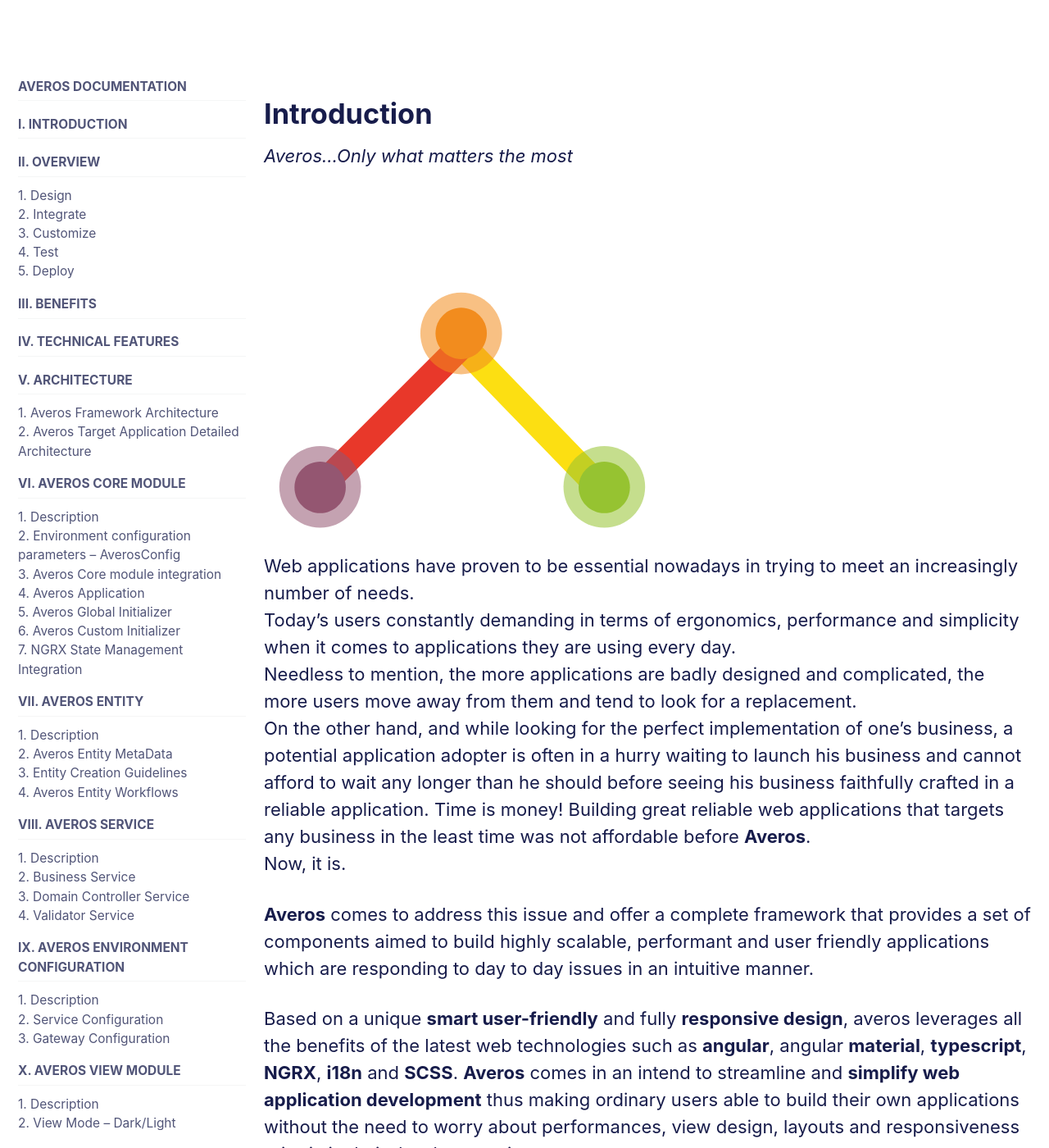
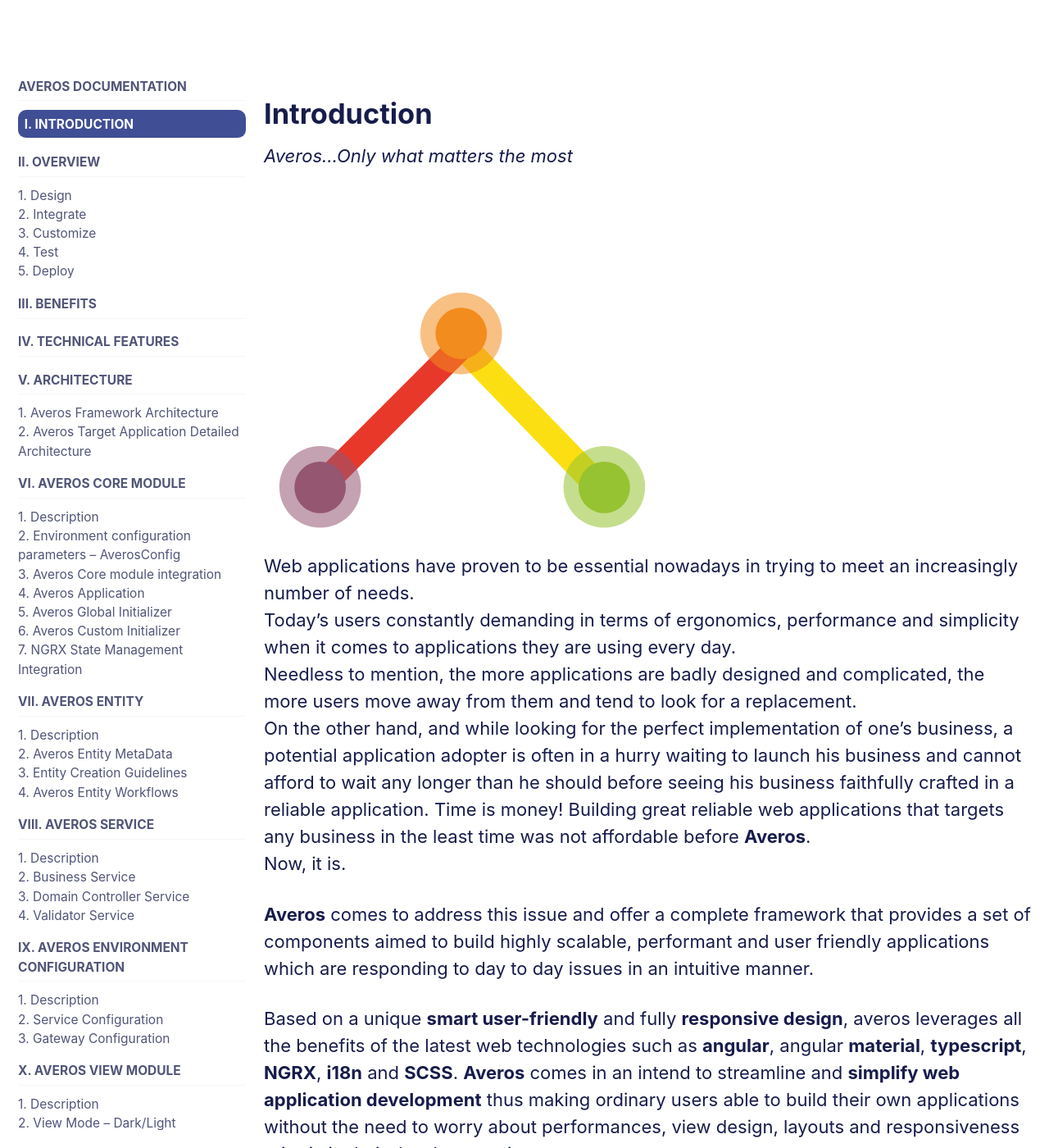
Before and after one commit to averos-io/averos-io.github.io, a Jekyll site: the page built from _docs/documentation/01-introduction.md, in a window 1280 px wide and 1400 px high. Shown: the whole window at 82% size. Built offline with Jekyll 4.4.1, drawn with Linux system fonts in a browser that asks for light colours; cached includes are drawn as plain includes; comment, search, counter and statistics services are not loaded; a style sheet for code colours, icons or effects is not loaded.

Commit message:
updated layout

```diff
--- a/_includes/nav_list
+++ b/_includes/nav_list
@@ -8,7 +8,9 @@
     {% for nav in navigation %}
       <li>
         {% if nav.url %}
-          <a href="{{ nav.url | flatify | relative_url }}"><span class="nav__sub-title">{{ nav.title }}</span></a>
+          <a href="{{ nav.url | flatify | relative_url }}"{% if nav.url == page.url %} class="active-title"{% endif %}>
+            <span class="nav__sub-title">{{ nav.title }}</span>
+          </a>
         {% else %}
           <span class="nav__sub-title">{{ nav.title }}</span>
         {% endif %}
@@ -17,7 +19,9 @@
         <ul>
           {% for child in nav.children %}
               {% if child.url %}
-                <li><a href="{{ child.url | flatify | relative_url }}"{% if child.url == page.url %} class="active"{% endif %}>{{ child.title }}</a></li>
+              <li>
+                <a href="{{ child.url | flatify | relative_url }}"{% if child.url == page.url %} class="active"{% endif %}>{{ child.title }}</a>
+              </li>
               {% else %}
                 <span class="nav__sub-title">{{ child.title }}</span>
               {% endif %}
@@ -26,7 +30,9 @@
                 <ul>
                   {% for c in child.children %}
                       {% if c.url %}
-                        <li style="padding-left: 0.9em;"><a href="{{ c.url | flatify | relative_url }}"{% if c.url == page.url %} class="active"{% endif %}>{{ c.title }} {{c.section}}</a></li>
+                        <li style="padding-left: 0.9em;">
+                          <a href="{{ c.url | flatify | relative_url }}"{% if c.url == page.url %} class="active"{% endif %}>{{ c.title }} {{c.section}}</a>
+                        </li>
                       {% else %}
                         <span class="nav__sub-title">{{ c.title }}</span>
                       {% endif %}
--- a/_sass/averos-io/_masthead.scss
+++ b/_sass/averos-io/_masthead.scss
@@ -25,9 +25,9 @@
     justify-content: space-between;
     font-family: $sans-serif-narrow;
 
-    @include breakpoint($x-large) {
-      max-width: $max-width;
-    }
+    // @include breakpoint($x-large) {
+    //   max-width: $max-width;
+    // }
 
     nav {
       z-index: 10;
--- a/_sass/averos-io/_navigation.scss
+++ b/_sass/averos-io/_navigation.scss
@@ -456,6 +456,17 @@
     border-radius: 10px;
   }
 
+  .active-title {
+    .nav__sub-title {
+     padding-left: 0.5em;
+     padding-right: 2em;
+     font-weight: bold;
+     background-color: #001372;
+     color: white;
+     border-radius: 10px;
+    }
+  }
+
   @include breakpoint(max-width $large - 1px) {
     position: relative;
     max-height: 0;
--- a/assets/js/averos-scripts.js
+++ b/assets/js/averos-scripts.js
@@ -9,15 +9,18 @@ window.onscroll = function() {
     prevScrollpos = currentScrollPos;
 }
 
-
-
-// window.addEventListener("load", function(){
-//     var el = document.getElementsByClassName('active');
-//     if (el!==null && el.length > 0){
-//         // window.scrollTo(el.currentScrollPos);
-//         el[0].scrollIntoView();
-//     }
-// });
+window.onload = function(e){
+  e.preventDefault();
+  var activeElement = document.querySelectorAll('.active, .active-title');
+  if (activeElement!==null && activeElement.length > 0){
+    // get the current element Y position
+    var elYPosition = activeElement[0].getBoundingClientRect().y;
+    var scrollThreshold = window.screen.availHeight - 150;
+    if (elYPosition > scrollThreshold){
+      activeElement[0].scrollIntoView({block: 'center', behavior: "smooth"});
+    }
+  }
+}
 
 
 var slideIndex = 0;
```
